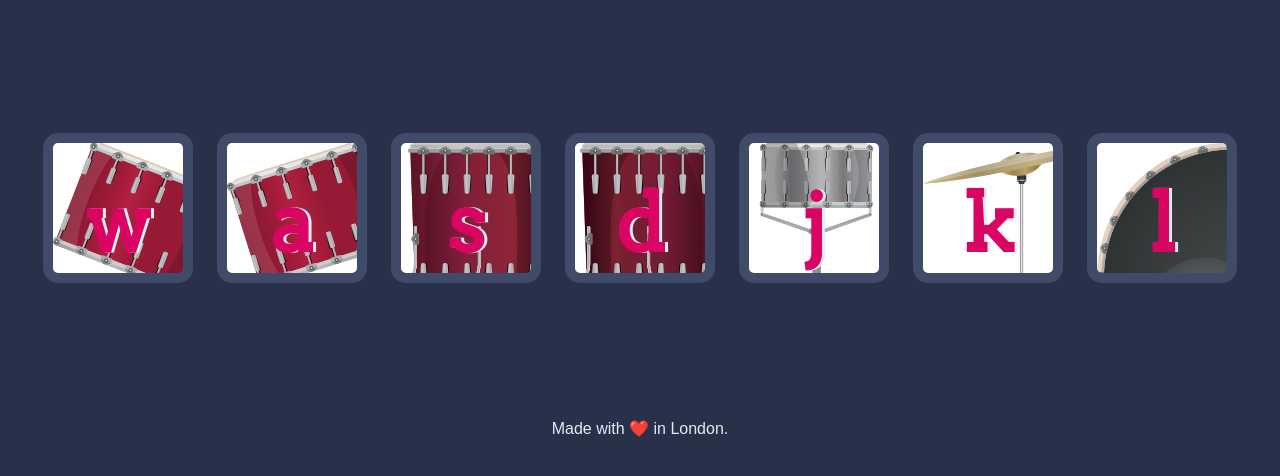
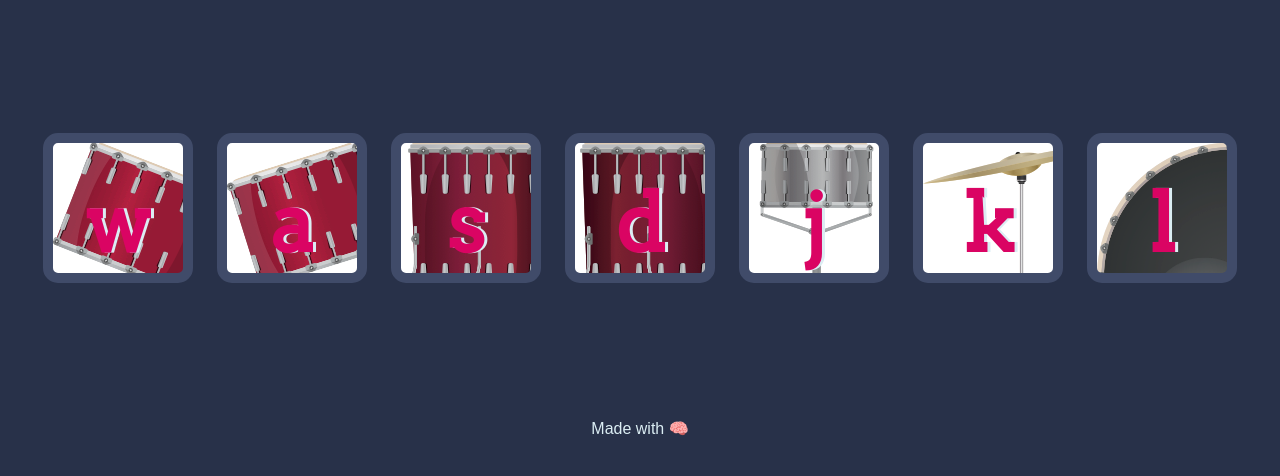
Before and after one commit to Jetdoctor/JS-DOM-Drum-Kit-Test, a plain HTML site: page index.html in a window 1280 px wide. Shown: the part 156-632 px from the top of the page. Drawn offline with Linux system fonts and the light colour scheme.

Commit message:
Update index.html

```diff
--- a/index.html
+++ b/index.html
@@ -24,7 +24,7 @@
 <script src="index.js" charset="utf-8"></script>
 
 <footer>
-  Made with ❤️ in London.
+  Made with 🧠
 </footer>
 </body>
 </html>
```
